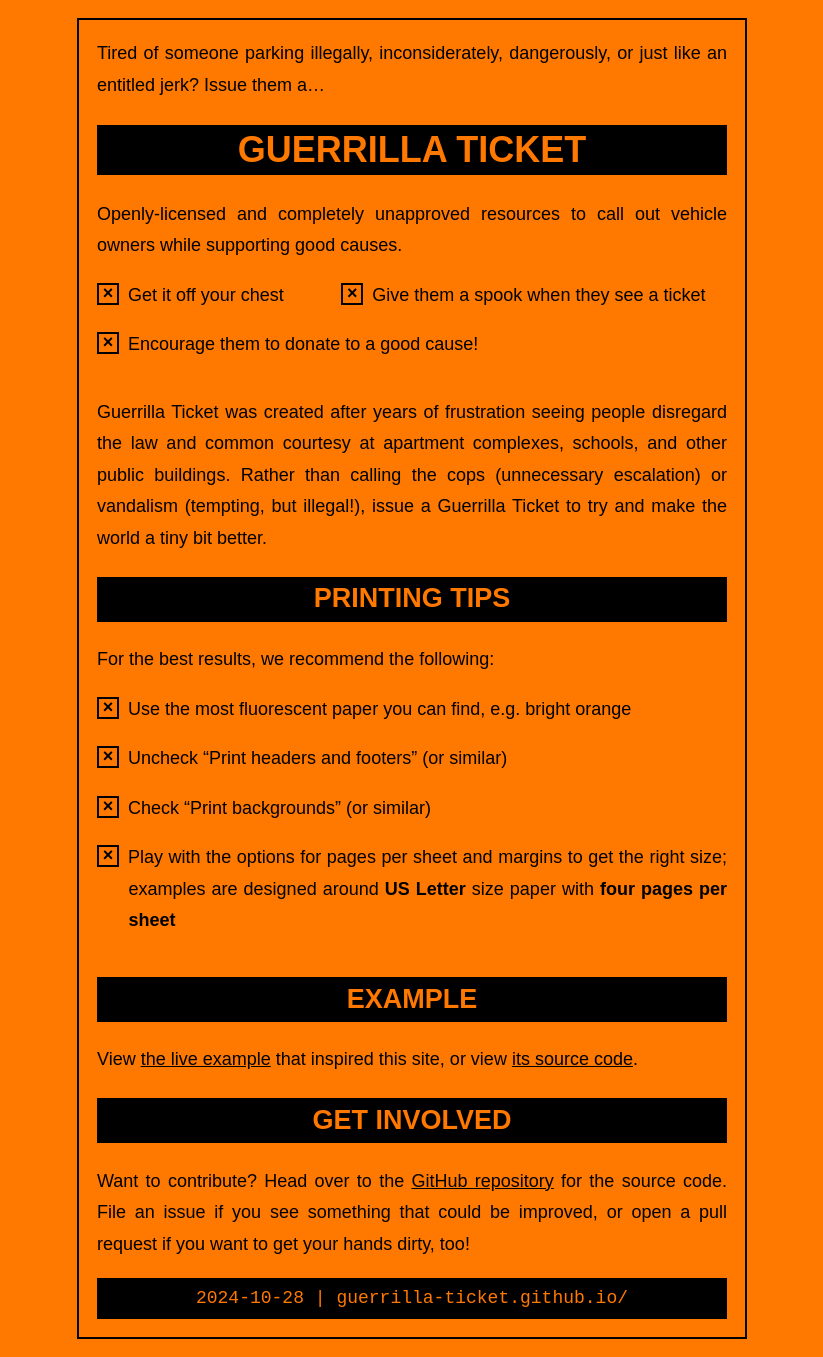
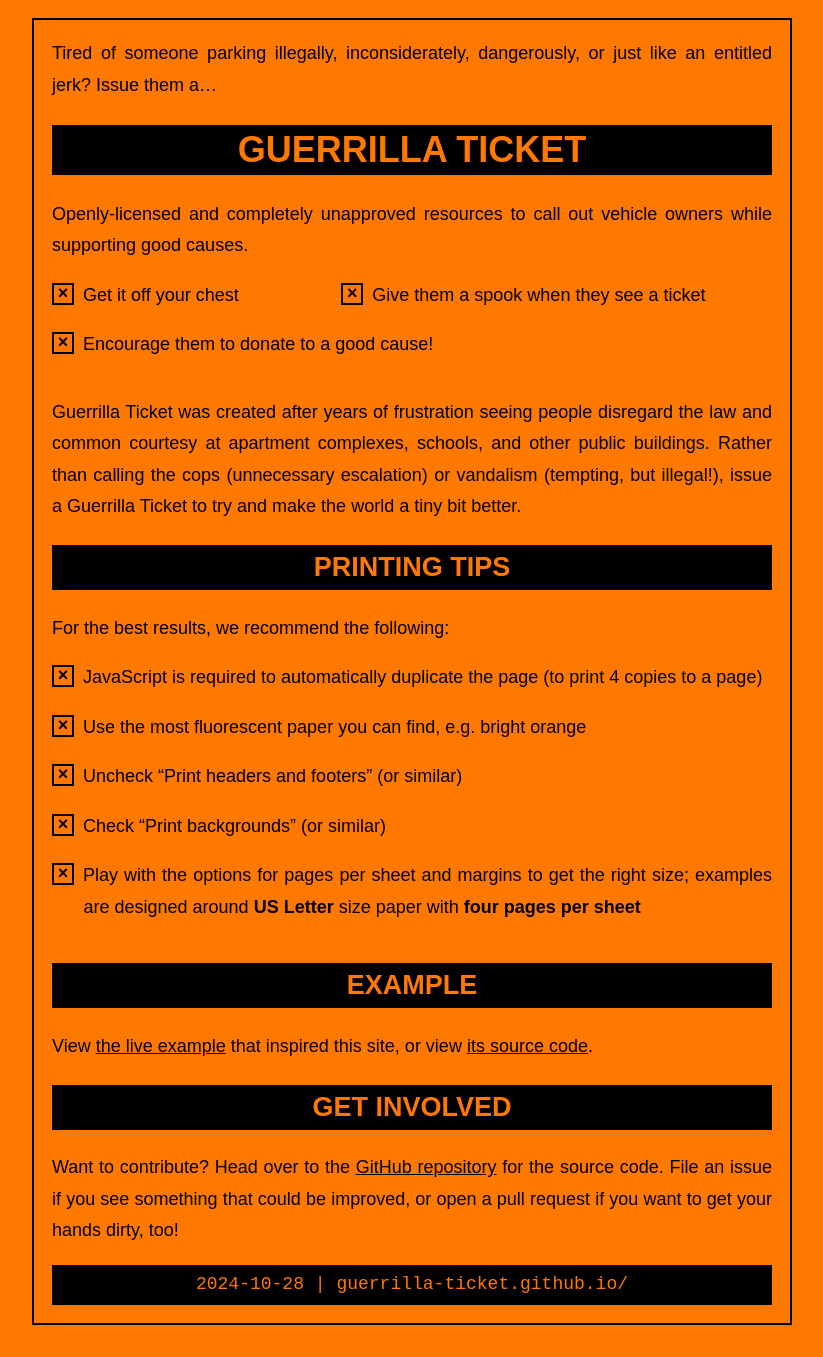
Before and after one commit to guerilla-ticket/guerilla-ticket.github.io, a Jekyll site: the page built from README.md, in a window 1280 px wide. Shown: the whole page, without its empty margins (228-1051 px from the left). Built offline with Jekyll 4.4.1, drawn with Linux system fonts in a browser that asks for light colours; some web fonts are replaced; our own code applies the rules of GitHub Pages for plain Markdown files.

Commit message:
Handle printing four-up

```diff
--- a/README.md
+++ b/README.md
@@ -14,6 +14,7 @@ Guerrilla Ticket was created after years of frustration seeing people disregard
 
 For the best results, we recommend the following:
 
+- [x] JavaScript is required to automatically duplicate the page (to print 4 copies to a page)
 - [x] Use the most fluorescent paper you can find, e.g. bright orange
 - [x] Uncheck "Print headers and footers" (or similar)
 - [x] Check "Print backgrounds" (or similar)
--- a/_layouts/default.html
+++ b/_layouts/default.html
@@ -51,13 +51,13 @@
       }
 
       html {
-        padding: 1em;
+        padding: 0 1em;
       }
 
       body {
         border: 0.125em solid;
-        margin: 0 auto;
-        max-width: 35em;
+        margin: 1em auto;
+        max-width: 40em;
         padding: 0 1em 1em;
       }
 
```
Also changed, not shown: _layouts/4x.html (added, +16 -0 lines), example.md (+4 -0 lines).
